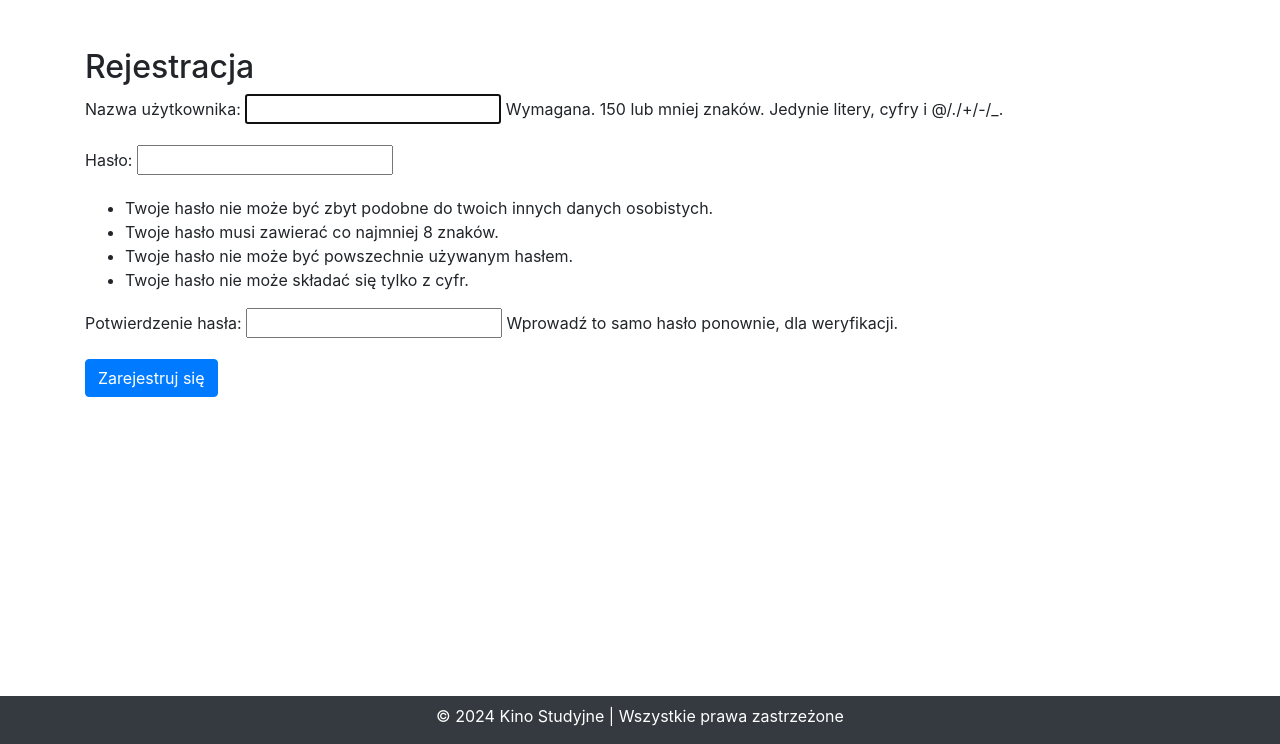
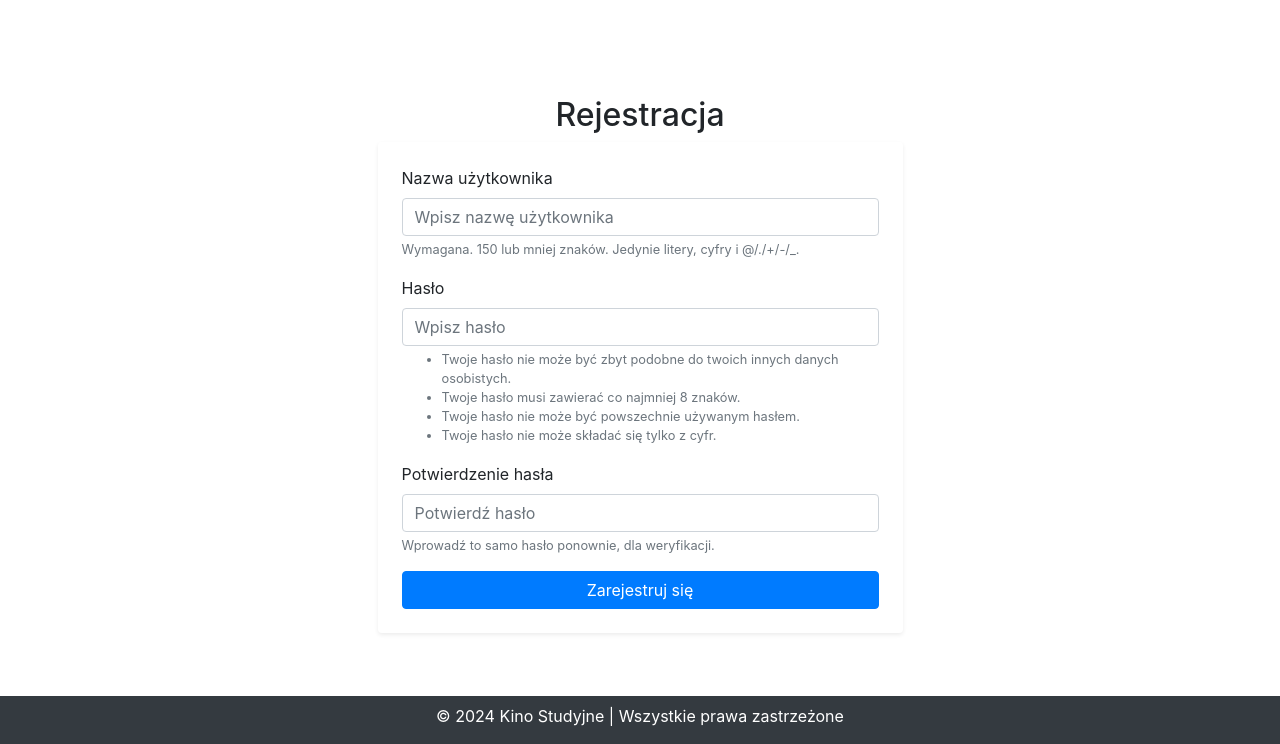
Before and after one commit to infoshareacademy/jpydzr5-reservation-for-destination, a Django app: page /cinema/register/ in a window 1280 px wide. Shown: the part 56-800 px from the top of the page. Run offline with Django 5.2, Linux system fonts and the light colour scheme; parts of the project's set-up code (start-up, migrations or seed data) failed here and were passed over; some libraries are stand-ins or nearby versions.

Commit message:
refaktor i dodanie styli do formularzy logowania oraz rejestracji

```diff
--- a/cinema_reservation_system/cinema/templates/registration/register.html
+++ b/cinema_reservation_system/cinema/templates/registration/register.html
@@ -1,10 +1,45 @@
 {% extends "cinema/base.html" %}
 
 {% block content %}
-  <h2>Rejestracja</h2>
-  <form method="post">
-    {% csrf_token %}
-    {{ form.as_p }}
-    <button type="submit" class="btn btn-primary">Zarejestruj się</button>
-  </form>
+<div class="container mt-5">
+  <div class="row justify-content-center">
+    <div class="col-md-6">
+      <h2 class="text-center">Rejestracja</h2>
+      <form method="post" class="p-4 rounded shadow-sm">
+        {% csrf_token %}
+        <div class="form-group mb-3">
+          <label for="id_username">{{ form.username.label }}</label>
+          <input type="text" name="username" id="id_username" placeholder="Wpisz nazwę użytkownika" class="form-control" value="{{ form.username.value|default:'' }}" required>
+          <small class="form-text text-muted">{{ form.username.help_text }}</small>
+          {% if form.username.errors %}
+            <div class="text-danger">
+              {{ form.username.errors.0 }}
+            </div>
+          {% endif %}
+        </div>
+        <div class="form-group mb-3">
+          <label for="id_password1">{{ form.password1.label }}</label>
+          <input type="password" name="password1" id="id_password1" placeholder="Wpisz hasło" class="form-control" required>
+          <small class="form-text text-muted">{{ form.password1.help_text }}</small>
+          {% if form.password1.errors %}
+          <div class="text-danger">
+            {{ form.password1.errors.0 }}
+          </div>
+          {% endif %}
+        </div>
+        <div class="form-group mb-3">
+          <label for="id_password2">{{ form.password2.label }}</label>
+          <input type="password" name="password2" id="id_password2" placeholder="Potwierdź hasło" class="form-control" required>
+          <small class="form-text text-muted">{{ form.password2.help_text }}</small>
+          {% if form.password2.errors %}
+          <div class="text-danger">
+            {{ form.password2.errors.0 }}
+          </div>
+          {% endif %}
+        </div>
+        <button type="submit" class="btn btn-primary w-100">Zarejestruj się</button>
+      </form>
+    </div>
+  </div>
+</div>
 {% endblock %}
--- a/cinema_reservation_system/requirements.txt
+++ b/cinema_reservation_system/requirements.txt
@@ -14,3 +14,4 @@ tqdm==4.66.5
 django-easy-audit==1.3.7
 qrcode[pil]==8.0
 django-pluralize-pl==0.2.1
+plotly==5.17.0
```
Also changed, not shown: cinema_reservation_system/cinema/templates/registration/login.html (+19 -6 lines).
